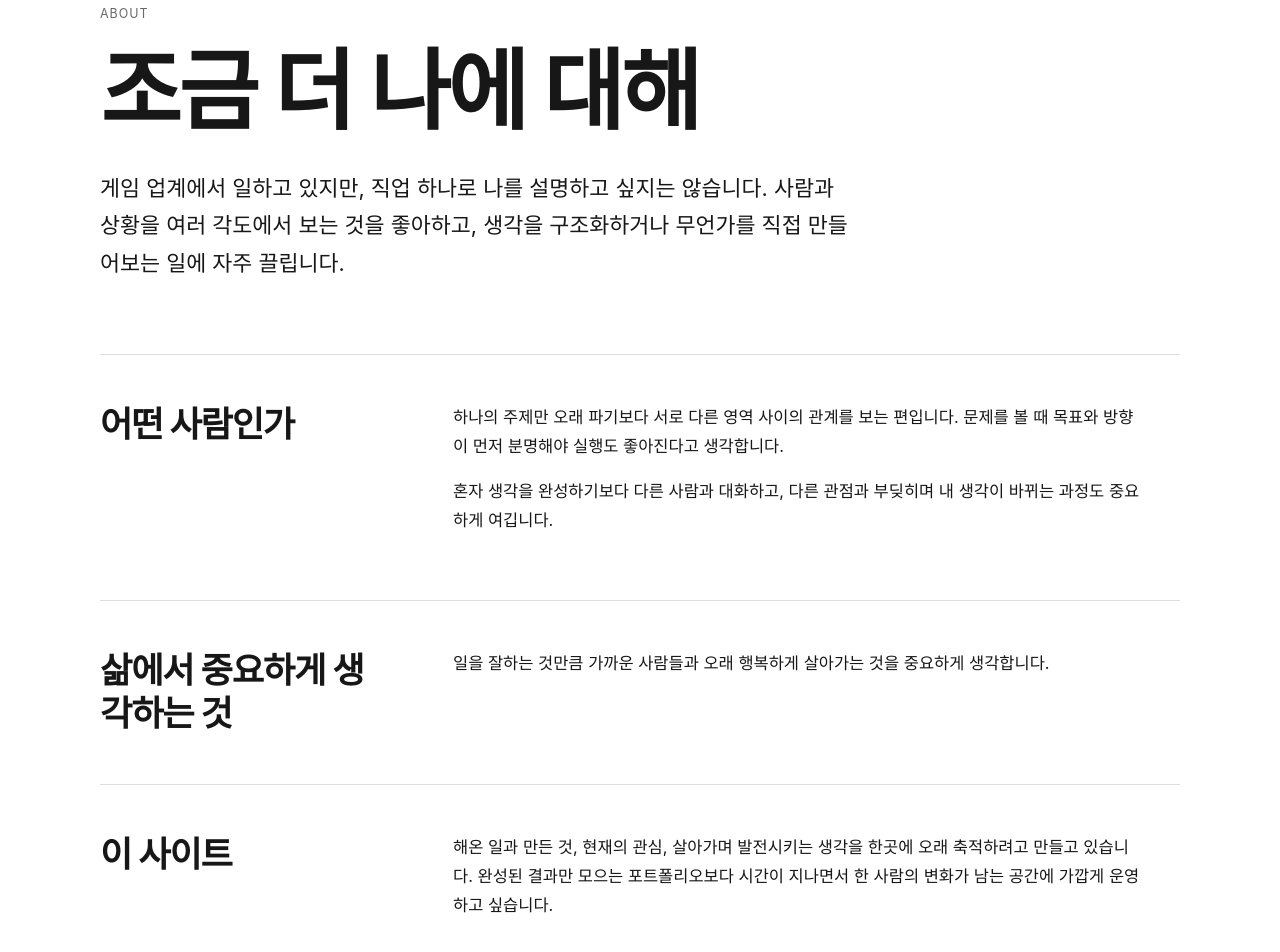
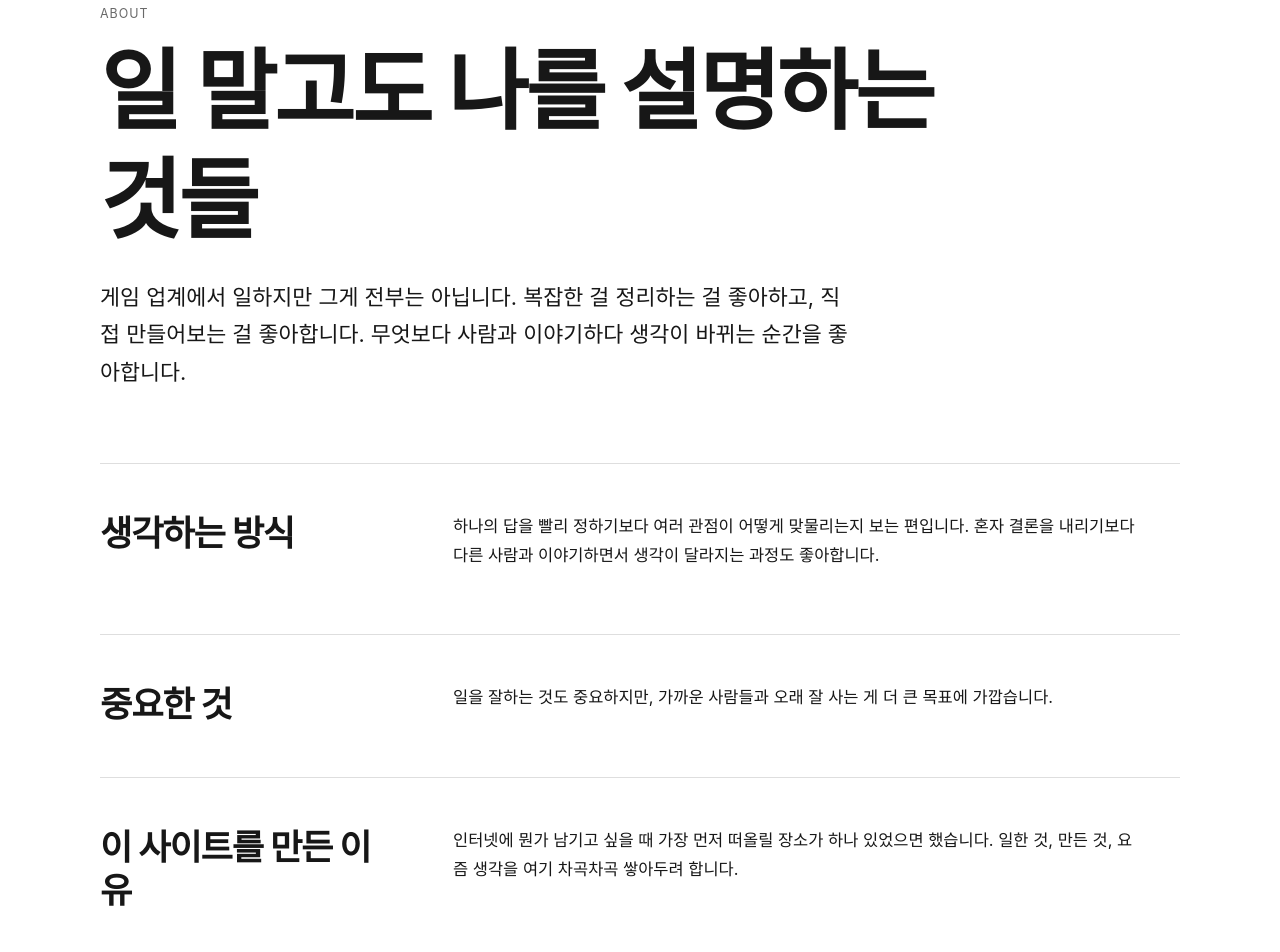
Before and after one commit to lbk0523/personalpage, an Astro site: page /about in a window 1280 px wide. Shown: the part 148-1100 px from the top of the page. Built offline with nearby package versions, Linux system fonts and the light colour scheme; Astro itself is replaced by a stand-in of ours.

Commit message:
Refine Korean About copy

```diff
--- a/src/pages/about.astro
+++ b/src/pages/about.astro
@@ -1,28 +1,27 @@
 ---
 import BaseLayout from '../layouts/BaseLayout.astro';
 ---
-<BaseLayout title="About" description="업무 이력만으로는 설명하기 어려운 배경, 관심과 태도, 이 사이트를 운영하는 이유를 소개합니다.">
+<BaseLayout title="About" description="일 밖에서는 어떤 사람인지, 무엇을 좋아하고 왜 이 사이트를 만들었는지 적었습니다.">
   <section class="page-intro">
     <p class="eyebrow">About</p>
-    <h1>조금 더 나에 대해</h1>
-    <p class="lead">게임 업계에서 일하고 있지만, 직업 하나로 나를 설명하고 싶지는 않습니다. 사람과 상황을 여러 각도에서 보는 것을 좋아하고, 생각을 구조화하거나 무언가를 직접 만들어보는 일에 자주 끌립니다.</p>
+    <h1>일 말고도 나를 설명하는 것들</h1>
+    <p class="lead">게임 업계에서 일하지만 그게 전부는 아닙니다. 복잡한 걸 정리하는 걸 좋아하고, 직접 만들어보는 걸 좋아합니다. 무엇보다 사람과 이야기하다 생각이 바뀌는 순간을 좋아합니다.</p>
   </section>
 
   <section class="section narrative-section">
-    <div class="section-heading"><h2>어떤 사람인가</h2></div>
+    <div class="section-heading"><h2>생각하는 방식</h2></div>
     <div class="prose prose--compact">
-      <p>하나의 주제만 오래 파기보다 서로 다른 영역 사이의 관계를 보는 편입니다. 문제를 볼 때 목표와 방향이 먼저 분명해야 실행도 좋아진다고 생각합니다.</p>
-      <p>혼자 생각을 완성하기보다 다른 사람과 대화하고, 다른 관점과 부딪히며 내 생각이 바뀌는 과정도 중요하게 여깁니다.</p>
+      <p>하나의 답을 빨리 정하기보다 여러 관점이 어떻게 맞물리는지 보는 편입니다. 혼자 결론을 내리기보다 다른 사람과 이야기하면서 생각이 달라지는 과정도 좋아합니다.</p>
     </div>
   </section>
 
   <section class="section narrative-section">
-    <div class="section-heading"><h2>삶에서 중요하게 생각하는 것</h2></div>
-    <div class="prose prose--compact"><p>일을 잘하는 것만큼 가까운 사람들과 오래 행복하게 살아가는 것을 중요하게 생각합니다.</p></div>
+    <div class="section-heading"><h2>중요한 것</h2></div>
+    <div class="prose prose--compact"><p>일을 잘하는 것도 중요하지만, 가까운 사람들과 오래 잘 사는 게 더 큰 목표에 가깝습니다.</p></div>
   </section>
 
   <section class="section narrative-section">
-    <div class="section-heading"><h2>이 사이트</h2></div>
-    <div class="prose prose--compact"><p>해온 일과 만든 것, 현재의 관심, 살아가며 발전시키는 생각을 한곳에 오래 축적하려고 만들고 있습니다. 완성된 결과만 모으는 포트폴리오보다 시간이 지나면서 한 사람의 변화가 남는 공간에 가깝게 운영하고 싶습니다.</p></div>
+    <div class="section-heading"><h2>이 사이트를 만든 이유</h2></div>
+    <div class="prose prose--compact"><p>인터넷에 뭔가 남기고 싶을 때 가장 먼저 떠올릴 장소가 하나 있었으면 했습니다. 일한 것, 만든 것, 요즘 생각을 여기 차곡차곡 쌓아두려 합니다.</p></div>
   </section>
 </BaseLayout>
```
